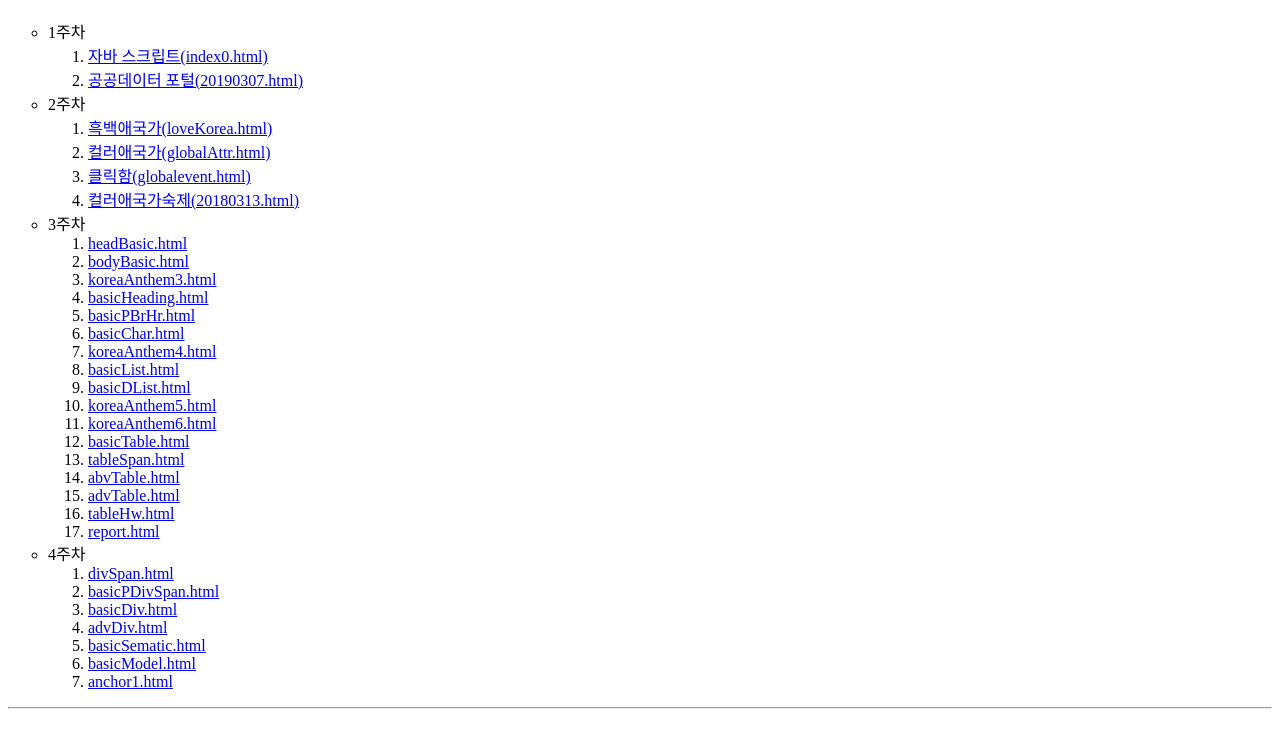
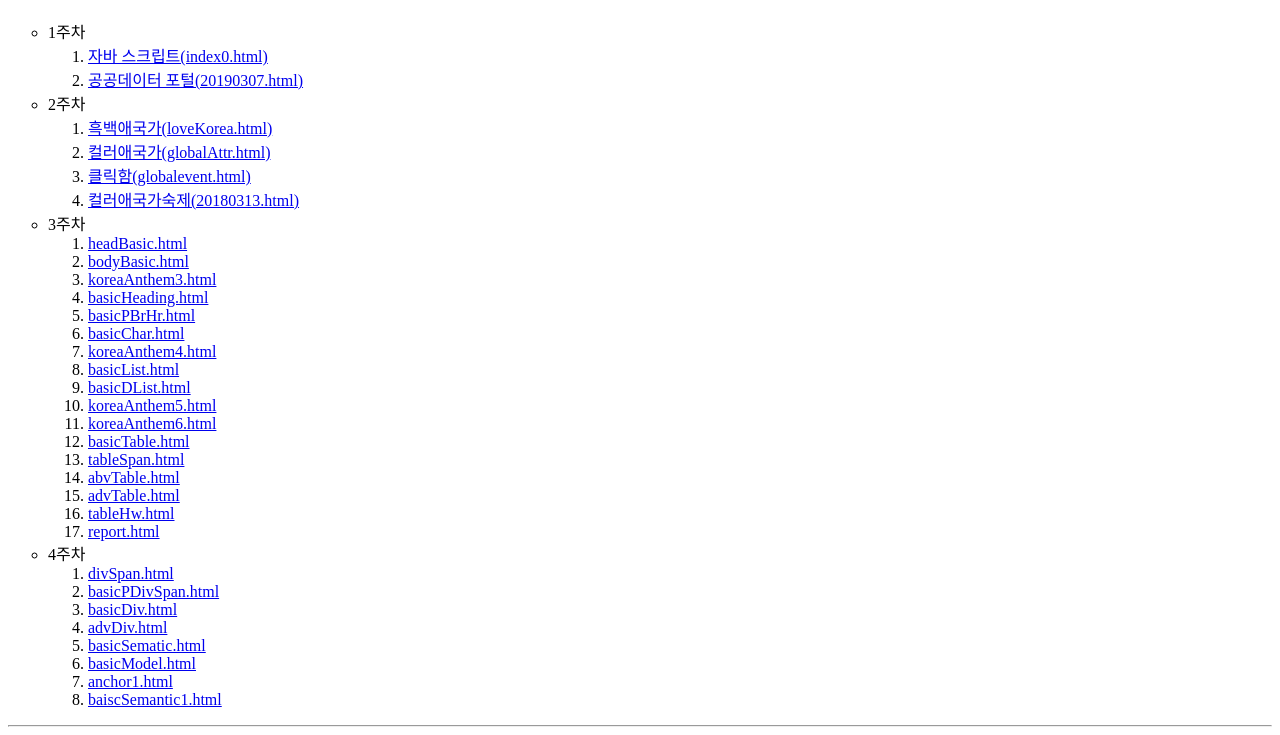
Before and after one commit to saewoosusi96/gks74563.github.io, a plain HTML site: page index.html in a window 1280 px wide. Shown: the part 70-805 px from the top of the page. Drawn offline with Linux system fonts and the light colour scheme.

Commit message:
Update index.html

```diff
--- a/index.html
+++ b/index.html
@@ -52,6 +52,7 @@
 						<li><a href="https://gks74563.github.io/basicSematic.html" target="_blank">basicSematic.html</a></li>
 						<li><a href="https://gks74563.github.io/basicModel.html" target="_blank">basicModel.html</a></li>
 						<li><a href="https://gks74563.github.io/anchor1.html" target="_blank">anchor1.html</a></li>
+						<li><a href="https://gks74563.github.io/baiscSemantic1.html" target="_blank">baiscSemantic1.html</a></li>
 					</ol>
 				</li>
 			</ul>
```
